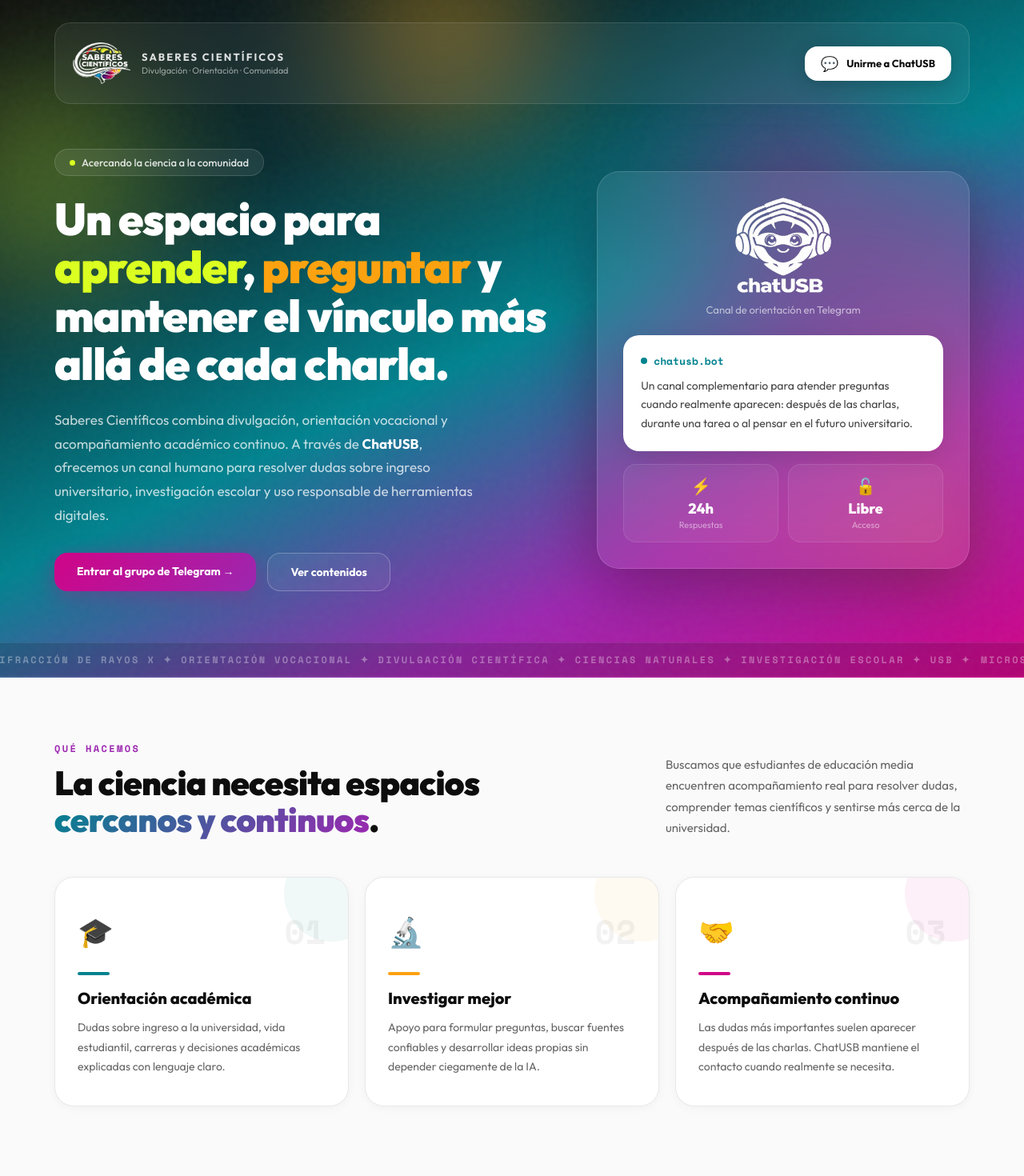
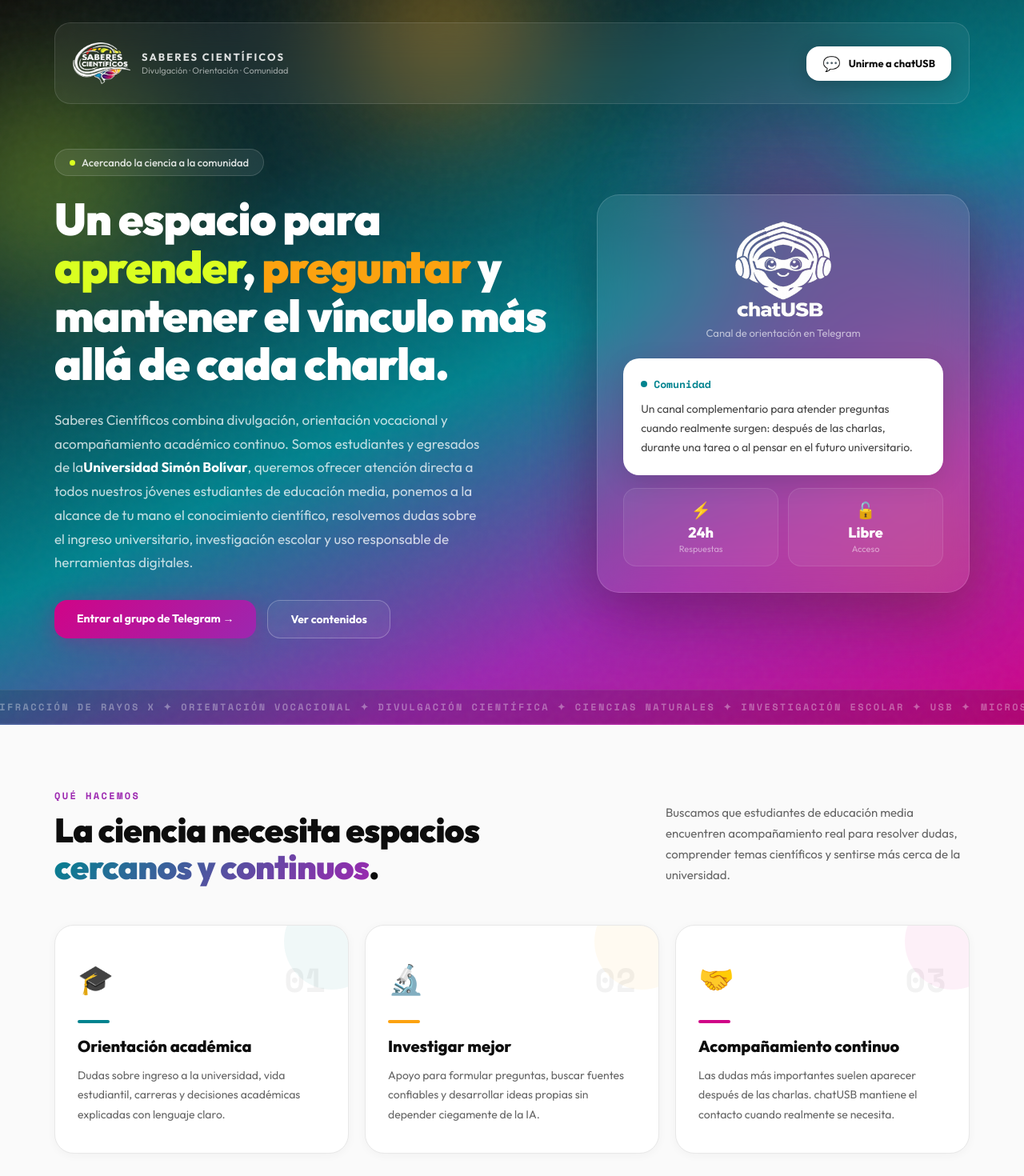
Before and after one commit to SthephanyAndreina/SaberesCientificos, a Next.js app: page / in a window 1280 px wide. Shown: the top 1470 px of the page at 80% size. Built offline with nearby package versions, Linux system fonts and the light colour scheme.

Commit message:
Update SaberesCientificosBlog.jsx

```diff
--- a/components/SaberesCientificosBlog.jsx
+++ b/components/SaberesCientificosBlog.jsx
@@ -44,7 +44,7 @@
     },
     {
       title: "Acompañamiento continuo",
-      text: "Las dudas más importantes suelen aparecer después de las charlas. ChatUSB mantiene el contacto cuando realmente se necesita.",
+      text: "Las dudas más importantes suelen aparecer después de las charlas. chatUSB mantiene el contacto cuando realmente se necesita.",
       accent: c.fuccia,
       icon: "🤝",
       num: "03",
@@ -221,7 +221,7 @@
               onMouseLeave={(e) => { e.currentTarget.style.transform = "translateY(0)"; e.currentTarget.style.boxShadow = "0 4px 24px rgba(0,0,0,0.2)"; }}
             >
               <span style={{ fontSize: 18 }}>💬</span>
-              Unirme a ChatUSB
+              Unirme a chatUSB
             </a>
           </nav>
 
@@ -273,8 +273,8 @@
                   ...stagger(3),
                 }}
               >
-                Saberes Científicos combina divulgación, orientación vocacional y acompañamiento académico continuo. A través de{" "}
-                <strong style={{ color: "#fff" }}>ChatUSB</strong>, ofrecemos un canal humano para resolver dudas sobre ingreso universitario,
+                Saberes Científicos combina divulgación, orientación vocacional y acompañamiento académico continuo. Somos estudiantes y egresados de la
+                <strong style={{ color: "#fff" }}>Universidad Simón Bolívar</strong>, queremos ofrecer atención directa a todos nuestros jóvenes estudiantes de educación media, ponemos a la alcance de tu mano el conocimiento científico, resolvemos dudas sobre el ingreso universitario,
                 investigación escolar y uso responsable de herramientas digitales.
               </p>
               <div style={{ marginTop: 32, display: "flex", flexWrap: "wrap", gap: 14, ...stagger(4) }}>
@@ -365,10 +365,10 @@
                 >
                   <div style={{ display: "flex", alignItems: "center", gap: 8, marginBottom: 10 }}>
                     <div style={{ width: 8, height: 8, borderRadius: "50%", background: c.cian }} />
-                    <p style={{ fontSize: 13, fontWeight: 700, color: c.cian, fontFamily: "'Space Mono', monospace" }}>chatusb.bot</p>
+                    <p style={{ fontSize: 13, fontWeight: 700, color: c.cian, fontFamily: "'Space Mono', monospace" }}>Comunidad</p>
                   </div>
                   <p style={{ fontSize: 14, lineHeight: 1.7, color: "#444" }}>
-                    Un canal complementario para atender preguntas cuando realmente aparecen: después de las charlas, durante una tarea o al pensar en el futuro universitario.
+                    Un canal complementario para atender preguntas cuando realmente surgen: después de las charlas, durante una tarea o al pensar en el futuro universitario.
                   </p>
                 </div>
 
@@ -653,7 +653,7 @@
             onMouseLeave={(e) => { e.currentTarget.style.transform = "translateY(0)"; }}
           >
             <span style={{ fontSize: 18 }}>💬</span>
-            Entrar a ChatUSB
+            Entrar a chatUSB
           </a>
         </div>
         <div style={{ borderTop: "1px solid rgba(255,255,255,0.06)", padding: "16px 28px", textAlign: "center" }}>
```
